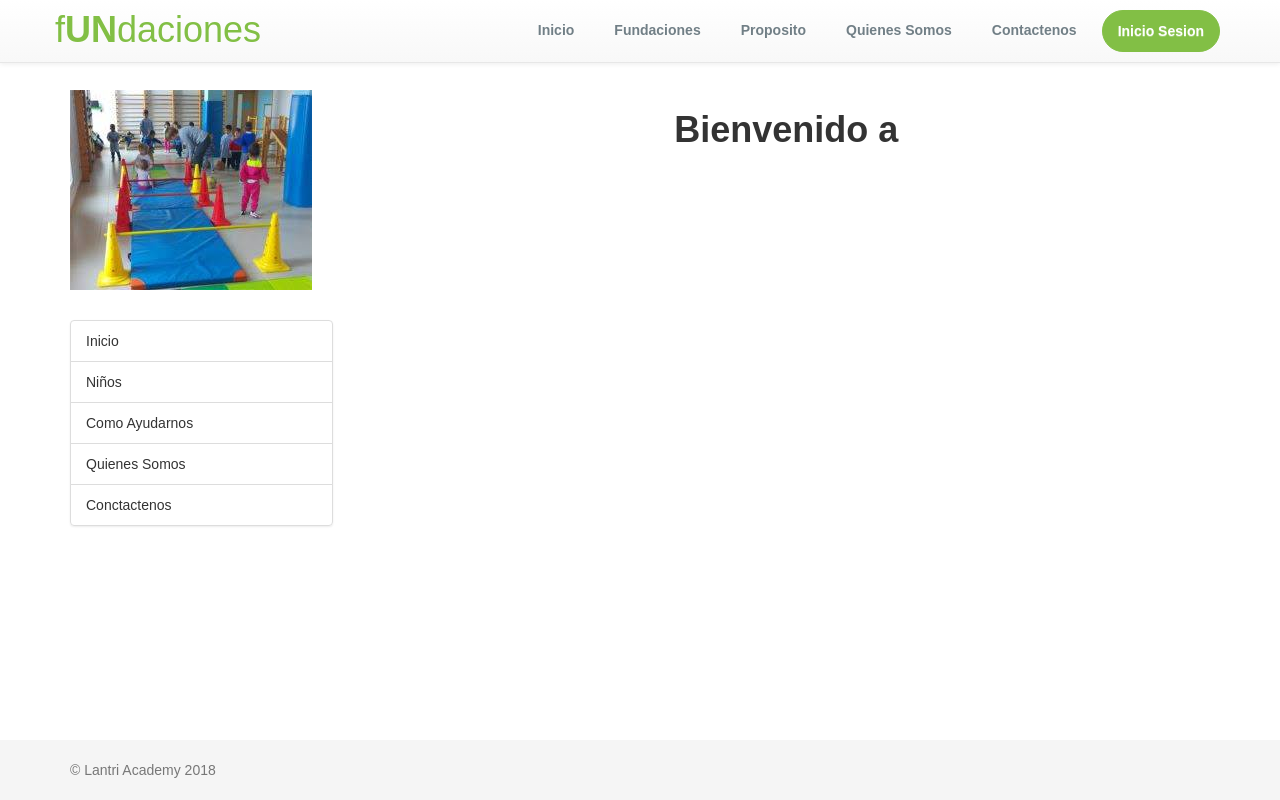
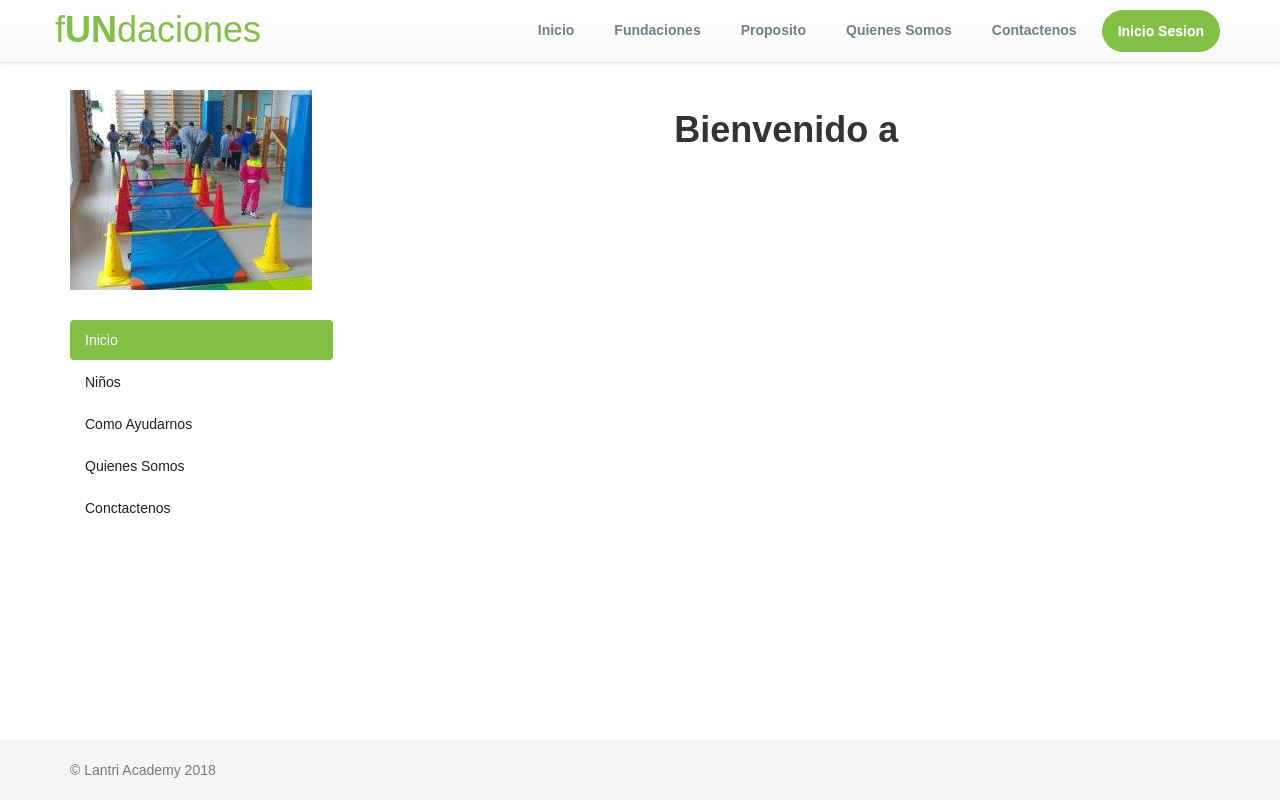
Before and after one commit to LantriAcademy/IS2_Lantri_FE, a React (Create React App) app: page /fundaciones/1 in a window 1280 px wide. Built offline with nearby package versions, Linux system fonts and the light colour scheme; no server answers.

Commit message:
Menu de una fundacion

```diff
--- a/public/index.html
+++ b/public/index.html
@@ -15,6 +15,8 @@
 
     <!-- Optional theme -->
     <link rel="stylesheet" href="https://maxcdn.bootstrapcdn.com/bootstrap/3.3.7/css/bootstrap-theme.min.css" integrity="sha384-rHyoN1iRsVXV4nD0JutlnGaslCJuC7uwjduW9SVrLvRYooPp2bWYgmgJQIXwl/Sp" crossorigin="anonymous">
+    <script src="https://ajax.googleapis.com/ajax/libs/jquery/3.3.1/jquery.min.js"></script>
+    <script src="https://maxcdn.bootstrapcdn.com/bootstrap/3.3.7/js/bootstrap.min.js"></script>
     <!--
       Notice the use of %PUBLIC_URL% in the tags above.
       It will be replaced with the URL of the `public` folder during the build.
--- a/src/components/App.jsx
+++ b/src/components/App.jsx
@@ -11,6 +11,7 @@ import Contactenos from "./Contactenos";
 import SignUp from "./SignUp";
 import NavigationMenu from "./NavigationMenu";
 import Footer from "./Footer"
+import CrearFundacion from "./CrearFundacion"
 
 class App extends Component {
 
@@ -25,6 +26,7 @@ class App extends Component {
             <div className="body">
               <Route exact path = "/" component={Landing}/>
               <Route exact path = "/fundaciones" component={Fundaciones}/>
+              <Route exact path = "/crearFundacion" component={CrearFundacion}/>
               <Route exact path = "/fundaciones/:id" component={Fundacion}/>
               <Route exact path = "/proposito" component={Proposito}/>
               <Route exact path = "/quienessomos" component={QuienesSomos}/>
--- /dev/null
+++ b/src/components/CrearFundacion.jsx
@@ -0,0 +1,9 @@
+import React, { Component } from 'react';
+
+export default class CrearFundacion extends Component {
+  render() {
+    return (
+      <div>Crear Fundacion</div>
+    );
+  }
+}
--- a/src/components/Fundacion.jsx
+++ b/src/components/Fundacion.jsx
@@ -1,6 +1,5 @@
 import React, { Component } from 'react';
-import { Grid, Row, Col, ListGroup, ListGroupItem} from "react-bootstrap";
-import { Link } from "react-router-dom";
+import { Grid, Row, Col} from "react-bootstrap";
 import fundacion1 from '../assets/fundacion1.jpg'
 import "../styles/Fundacion.css";
 import WebApiService from './Service/WebApiService';
@@ -32,17 +31,25 @@ export default class Fundacion extends Component {
         <Row className="show-grid principal">
           <Col sm={3}>
             <img src={fundacion1} alt="242x200" height="200" width="242"/>
-          <ListGroup className="menu">
-            <ListGroupItem>Inicio</ListGroupItem>
-            <ListGroupItem>Niños</ListGroupItem>
-            <ListGroupItem>Como Ayudarnos</ListGroupItem>
-            <ListGroupItem>Quienes Somos</ListGroupItem>
-            <ListGroupItem>Conctactenos</ListGroupItem>
-          </ListGroup>
+            <ul className="nav nav-pills  nav-stacked menu">
+              <li className="active"><a data-toggle="tab" href="#inicio">Inicio</a></li>
+              <li><a data-toggle="tab" href="#niños">Niños</a></li>
+              <li><a data-toggle="tab" href="#comoAyudarnos">Como Ayudarnos</a></li>
+              <li><a data-toggle="tab" href="#quienesSomos">Quienes Somos</a></li>
+              <li><a data-toggle="tab" href="#conctactenos">Conctactenos</a></li>
+            </ul>
           </Col>
           <Col sm={9}>
+            <div className="tab-content">
+              <div id="inicio" className="tab-pane fade in active">
                 <h1 className="text-center">Bienvenido a {this.state.fundacion.name}</h1>
                 <p className="text-center">{this.state.fundacion.direction}</p>
+              </div>
+              <div id="niños" className="tab-pane fade">niños</div>
+              <div id="comoAyudarnos" className="tab-pane fade">comoAyudarnos</div>
+              <div id="quienesSomos" className="tab-pane fade">quienesSomos</div>
+              <div id="conctactenos" className="tab-pane fade">conctactenos</div>
+            </div>
           </Col>
         </Row>
       </Grid>
--- a/src/components/Fundaciones.jsx
+++ b/src/components/Fundaciones.jsx
@@ -1,5 +1,4 @@
 import React, { Component } from 'react';
-import fetch from 'node-fetch'
 import { Link } from "react-router-dom";
 import { Grid, Row, Col, Thumbnail, Button} from "react-bootstrap";
 import fundacion1 from '../assets/fundacion1.jpg';
@@ -50,7 +49,7 @@ export default class Fundaciones extends Component {
               {/*Filtros*/}
             </Col>
             <Col xs={10}>
-              <h1 class="text-center">Lista de fundaciones</h1>
+              <h1 className="text-center">Lista de fundaciones</h1>
               {todoFundaciones}
             </Col>
           </Row>
--- a/src/components/Proposito.jsx
+++ b/src/components/Proposito.jsx
@@ -1,9 +1,9 @@
 import React, { Component } from 'react';
 
 export default class Proposito extends Component {
-    render() {
-      return (
-          <div>PROPOSITO</div>
-      );
-    }
+  render() {
+    return (
+      <div>PROPOSITO</div>
+    );
   }
+}
--- a/src/styles/Fundacion.css
+++ b/src/styles/Fundacion.css
@@ -7,6 +7,15 @@
   border-color: #5cb85c !important;
 }
 
+.nav-pills>li.active>a, .nav-pills>li.active>a:focus, .nav-pills>li.active>a:hover {
+  background-color: #82bf45;
+}
+
+
+a {
+  color: #1c1e1f;
+}
+
 .menu {
   margin-top: 30px;
 }
```
Lines whose indentation alone changed are shown as unchanged.
